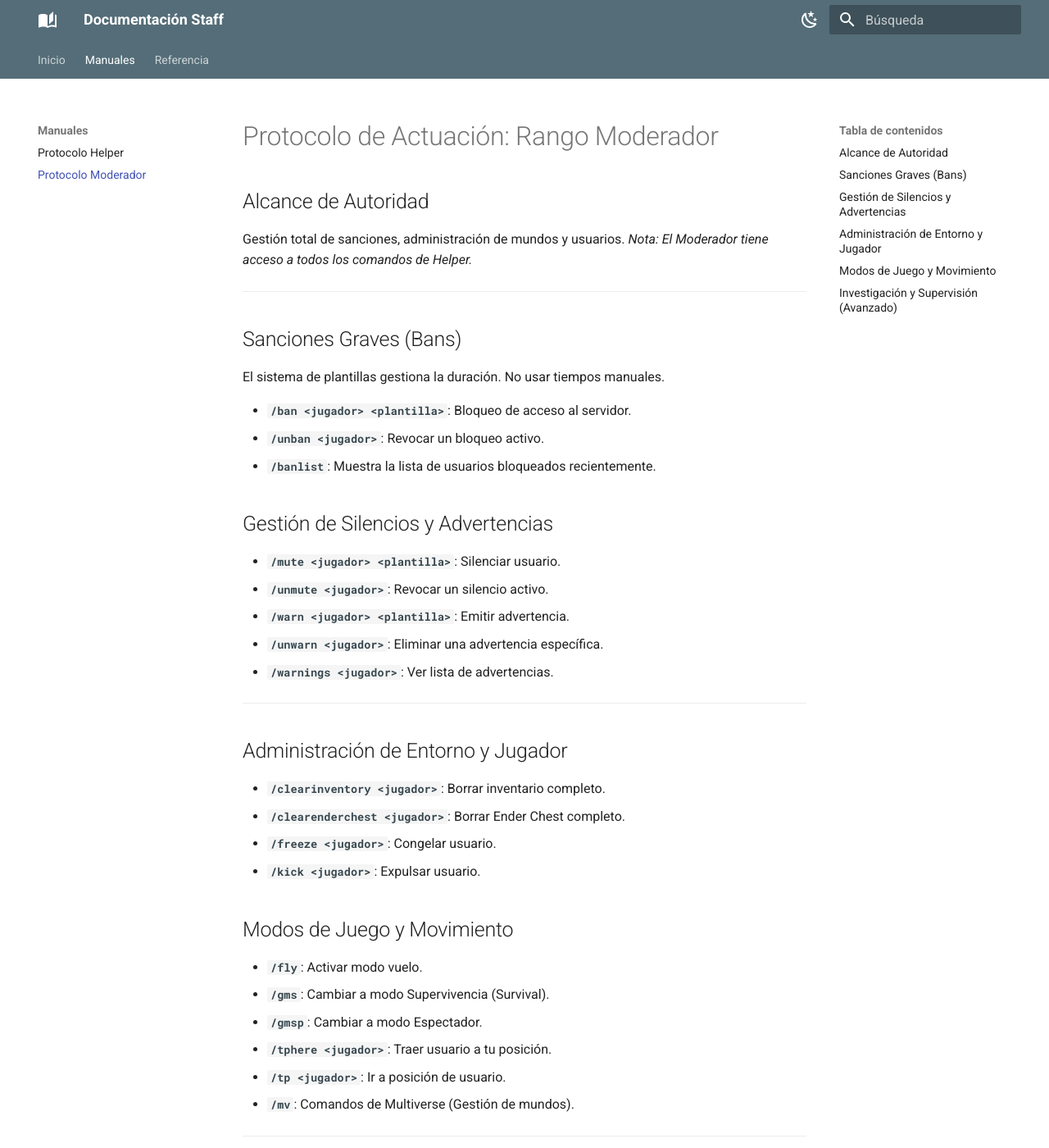
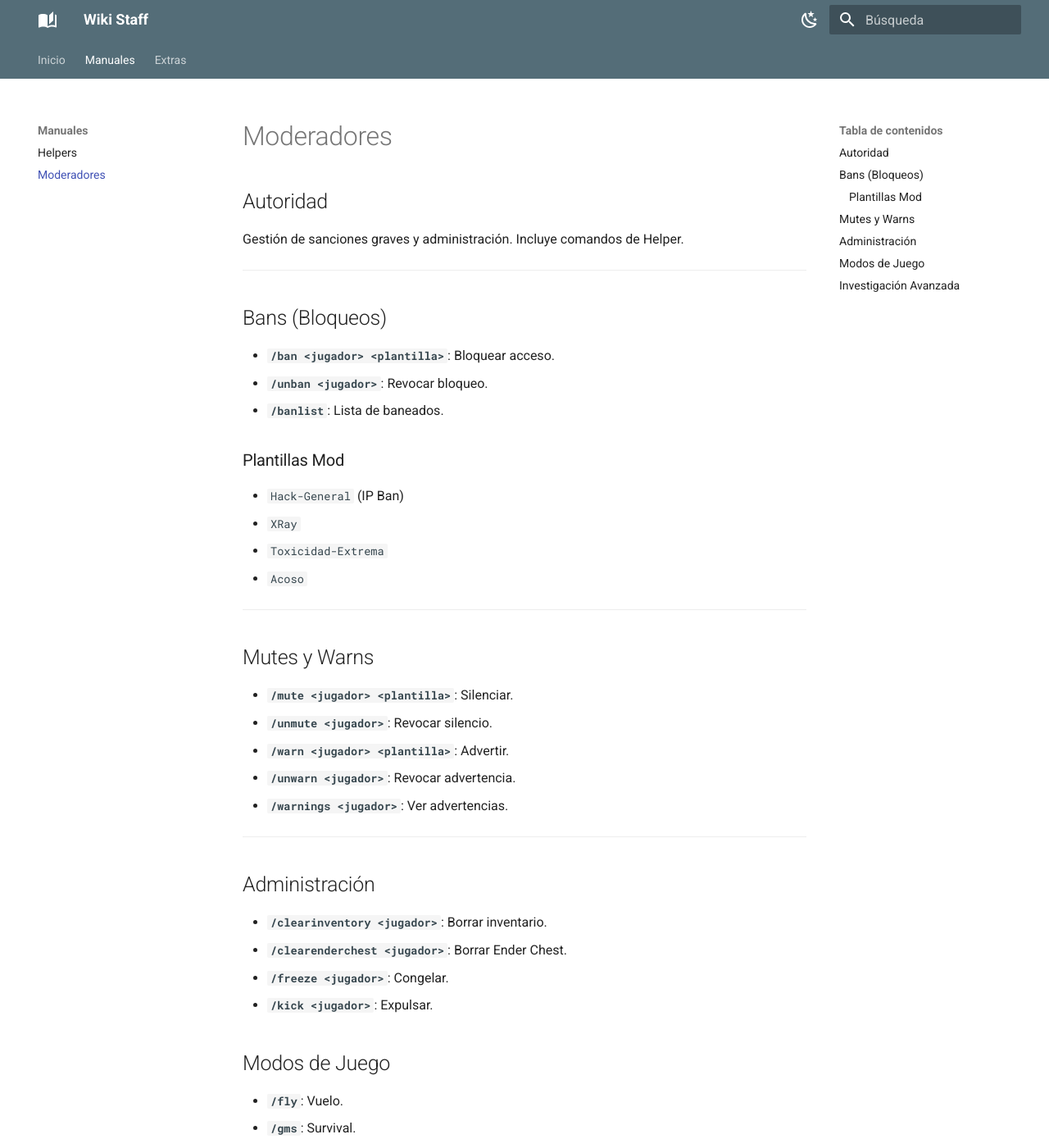
Before and after one commit to ymminnl/page-wiki, an MkDocs documentation site: the page built from docs/guias/moderador.md, in a window 1280 px wide and 1400 px high. Shown: the whole window at 82% size. Built offline with MkDocs 1.6.1 and Material for MkDocs 9.7.7, drawn with Linux system fonts in a browser that asks for light colours; some of the changed text lies outside the part shown.

Commit message:
Refactor: Simplificación extrema de títulos y UI para máxima limpieza

```diff
--- a/docs/guias/moderador.md
+++ b/docs/guias/moderador.md
@@ -1,56 +1,60 @@
-# Protocolo de Actuación: Rango Moderador
+# Moderadores
 
-## Alcance de Autoridad
-Gestión total de sanciones, administración de mundos y usuarios.
-*Nota: El Moderador tiene acceso a todos los comandos de Helper.*
+## Autoridad
+Gestión de sanciones graves y administración. Incluye comandos de Helper.
 
 ---
 
-## Sanciones Graves (Bans)
+## Bans (Bloqueos)
 
-El sistema de plantillas gestiona la duración. No usar tiempos manuales.
+*   **`/ban <jugador> <plantilla>`**: Bloquear acceso.
+*   **`/unban <jugador>`**: Revocar bloqueo.
+*   **`/banlist`**: Lista de baneados.
 
-*   **`/ban <jugador> <plantilla>`**: Bloqueo de acceso al servidor.
-*   **`/unban <jugador>`**: Revocar un bloqueo activo.
-*   **`/banlist`**: Muestra la lista de usuarios bloqueados recientemente.
-
-## Gestión de Silencios y Advertencias
-
-*   **`/mute <jugador> <plantilla>`**: Silenciar usuario.
-*   **`/unmute <jugador>`**: Revocar un silencio activo.
-*   **`/warn <jugador> <plantilla>`**: Emitir advertencia.
-*   **`/unwarn <jugador>`**: Eliminar una advertencia específica.
-*   **`/warnings <jugador>`**: Ver lista de advertencias.
+### Plantillas Mod
+*   `Hack-General` (IP Ban)
+*   `XRay`
+*   `Toxicidad-Extrema`
+*   `Acoso`
 
 ---
 
-## Administración de Entorno y Jugador
+## Mutes y Warns
 
-*   **`/clearinventory <jugador>`**: Borrar inventario completo.
-*   **`/clearenderchest <jugador>`**: Borrar Ender Chest completo.
-*   **`/freeze <jugador>`**: Congelar usuario.
-*   **`/kick <jugador>`**: Expulsar usuario.
-
-## Modos de Juego y Movimiento
-
-*   **`/fly`**: Activar modo vuelo.
-*   **`/gms`**: Cambiar a modo Supervivencia (Survival).
-*   **`/gmsp`**: Cambiar a modo Espectador.
-*   **`/tphere <jugador>`**: Traer usuario a tu posición.
-*   **`/tp <jugador>`**: Ir a posición de usuario.
-*   **`/mv`**: Comandos de Multiverse (Gestión de mundos).
+*   **`/mute <jugador> <plantilla>`**: Silenciar.
+*   **`/unmute <jugador>`**: Revocar silencio.
+*   **`/warn <jugador> <plantilla>`**: Advertir.
+*   **`/unwarn <jugador>`**: Revocar advertencia.
+*   **`/warnings <jugador>`**: Ver advertencias.
 
 ---
 
-## Investigación y Supervisión (Avanzado)
+## Administración
 
-*   **`/namehistory <jugador>`**: Historial de cambios de nombre (Mojang).
-*   **`/dupeip <jugador>`**: Detección de multicuentas.
-*   **`/iphistory <jugador>`**: Historial de IPs.
+*   **`/clearinventory <jugador>`**: Borrar inventario.
+*   **`/clearenderchest <jugador>`**: Borrar Ender Chest.
+*   **`/freeze <jugador>`**: Congelar.
+*   **`/kick <jugador>`**: Expulsar.
+
+## Modos de Juego
+
+*   **`/fly`**: Vuelo.
+*   **`/gms`**: Survival.
+*   **`/gmsp`**: Espectador.
+*   **`/tphere <jugador>`**: Traer jugador.
+*   **`/tp <jugador>`**: Ir a jugador.
+*   **`/mv`**: Mundos.
+
+---
+
+## Investigación Avanzada
+
+*   **`/namehistory <jugador>`**: Historial nombres.
+*   **`/dupeip <jugador>`**: Multicuentas.
+*   **`/iphistory <jugador>`**: Historial IPs.
 *   **`/geoip <jugador>`**: Geolocalización.
-*   **`/history <jugador>`**: Historial completo LiteBans.
-*   **`/socialspy`**: Espionaje de chat privado.
-*   **`/invsee <jugador>`**: Ver inventario.
-*   **`/enderchest <jugador>`**: Ver Ender Chest.
-*   **`/vanish`**: Modo invisible.
-*   **`/staffchat`** (o `/sc`): Chat interno.
+*   **`/history <jugador>`**: Historial completo.
+*   **`/socialspy`**: Espionaje chat.
+*   **`/invsee`** / **`/enderchest`**: Inspección.
+*   **`/vanish`**: Invisible.
+*   **`/staffchat`**: Chat interno.
--- a/mkdocs.yml
+++ b/mkdocs.yml
@@ -1,4 +1,4 @@
-site_name: Documentación Staff
+site_name: Wiki Staff
 site_url: https://ymminnl.github.io/page-wiki/
 
 theme:
@@ -39,13 +39,12 @@ theme:
     - search.highlight
     - content.code.copy
 
-# Plugins Activos
 plugins:
   - search
   - git-revision-date-localized:
-      type: timeago      # Muestra "Hace 2 horas", "Hace 5 minutos"
-      locale: es         # En español
-      fallback_to_build_date: true # Por si acaso no detecta git
+      type: timeago
+      locale: es
+      fallback_to_build_date: true
 
 markdown_extensions:
   - admonition
@@ -56,7 +55,7 @@ markdown_extensions:
 nav:
   - Inicio: index.md
   - Manuales:
-    - Protocolo Helper: guias/helper.md
-    - Protocolo Moderador: guias/moderador.md
-  - Referencia:
-    - Códigos de Sanción: guias/plantillas.md
+    - Helpers: guias/helper.md
+    - Moderadores: guias/moderador.md
+  - Extras:
+    - Plantillas: guias/plantillas.md
```
Also changed, not shown: docs/guias/helper.md (+32 -25 lines), docs/guias/plantillas.md (+16 -16 lines), docs/index.md (+11 -23 lines).
